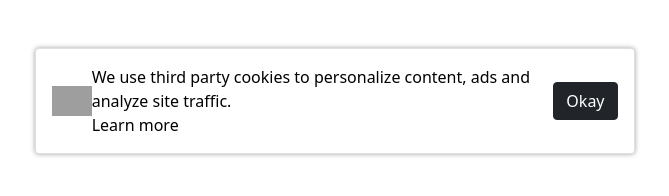
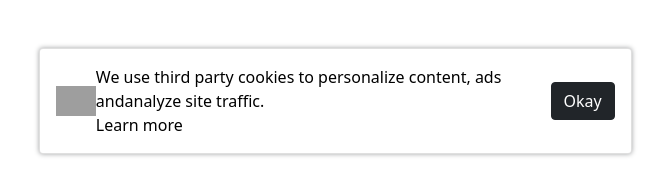
Before and after one commit to KindPixel/popup-cookie, a plain HTML site: page index.html in a window 1280 px wide. Shown: the whole page, without its empty margins (243-912 px from the left). Drawn offline with nearby package versions, Linux system fonts and the light colour scheme; grey boxes are pictures that could not be loaded; some icons are missing.

Commit message:
test git

```diff
--- a/index.html
+++ b/index.html
@@ -20,7 +20,7 @@
             <div class="col-md-10">
                 <div class="d-flex flex-row justify-content-between align-items-center card cookie p-3">
                     <div class="d-flex flex-row align-items-center"><img src="https://i.imgur.com/Tl8ZBUe.png" width="40">
-                        <div class="ml-2 mr-2"><span>We use third party cookies to personalize content, ads and&nbsp; analyze site traffic.<br></span><a class="learn-more" href="#">Learn more<i class="fa fa-angle-right ml-2"></i></a></div>
+                        <div class="ml-2 mr-2"><span>We use third party cookies to personalize content, ads andanalyze site traffic.<br></span><a class="learn-more" href="#">Learn more<i class="fa fa-angle-right ml-2"></i></a></div>
                     </div>
                     <div><button id="acceptcookie" class="btn btn-dark" type="button">Okay</button></div>
                 </div>
```
